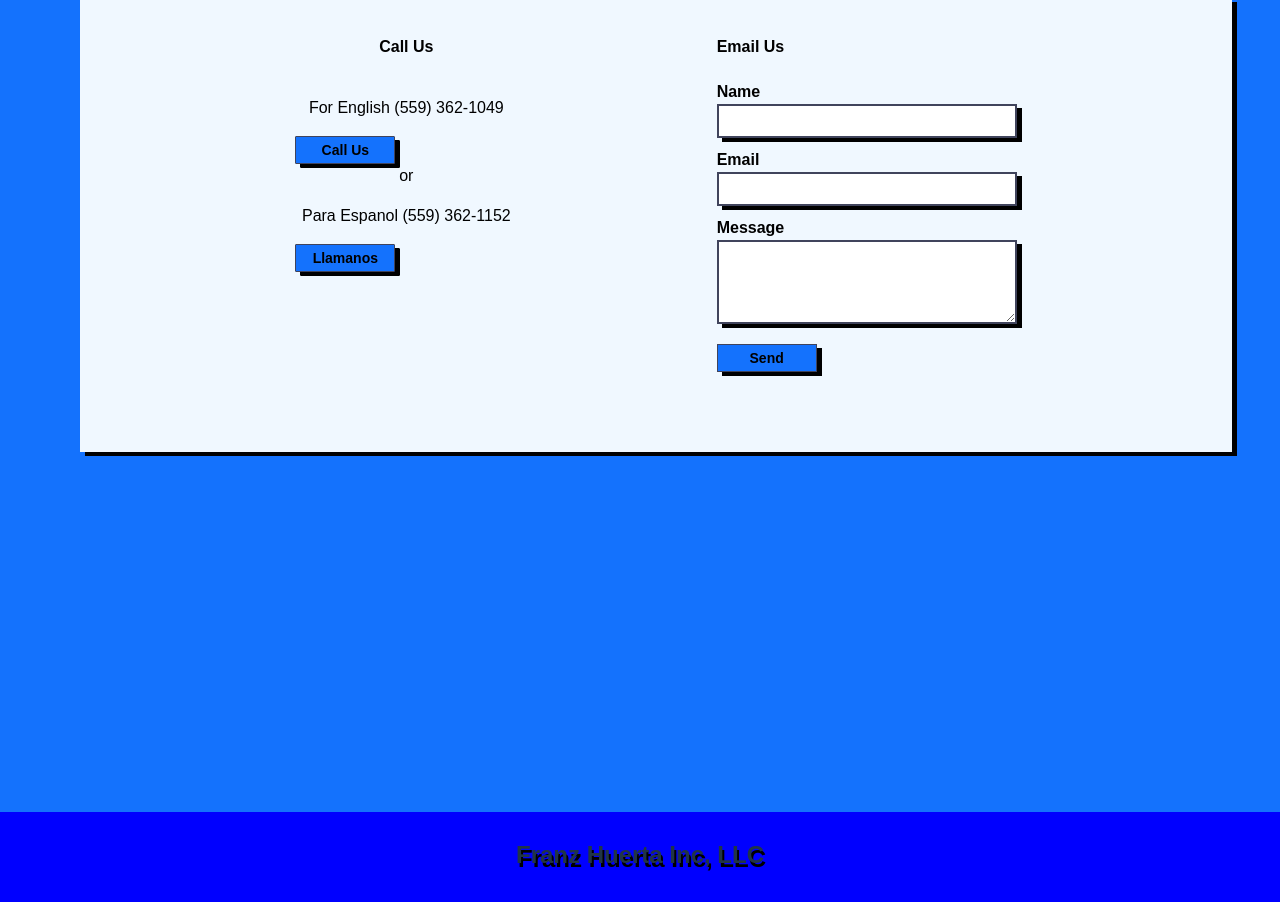
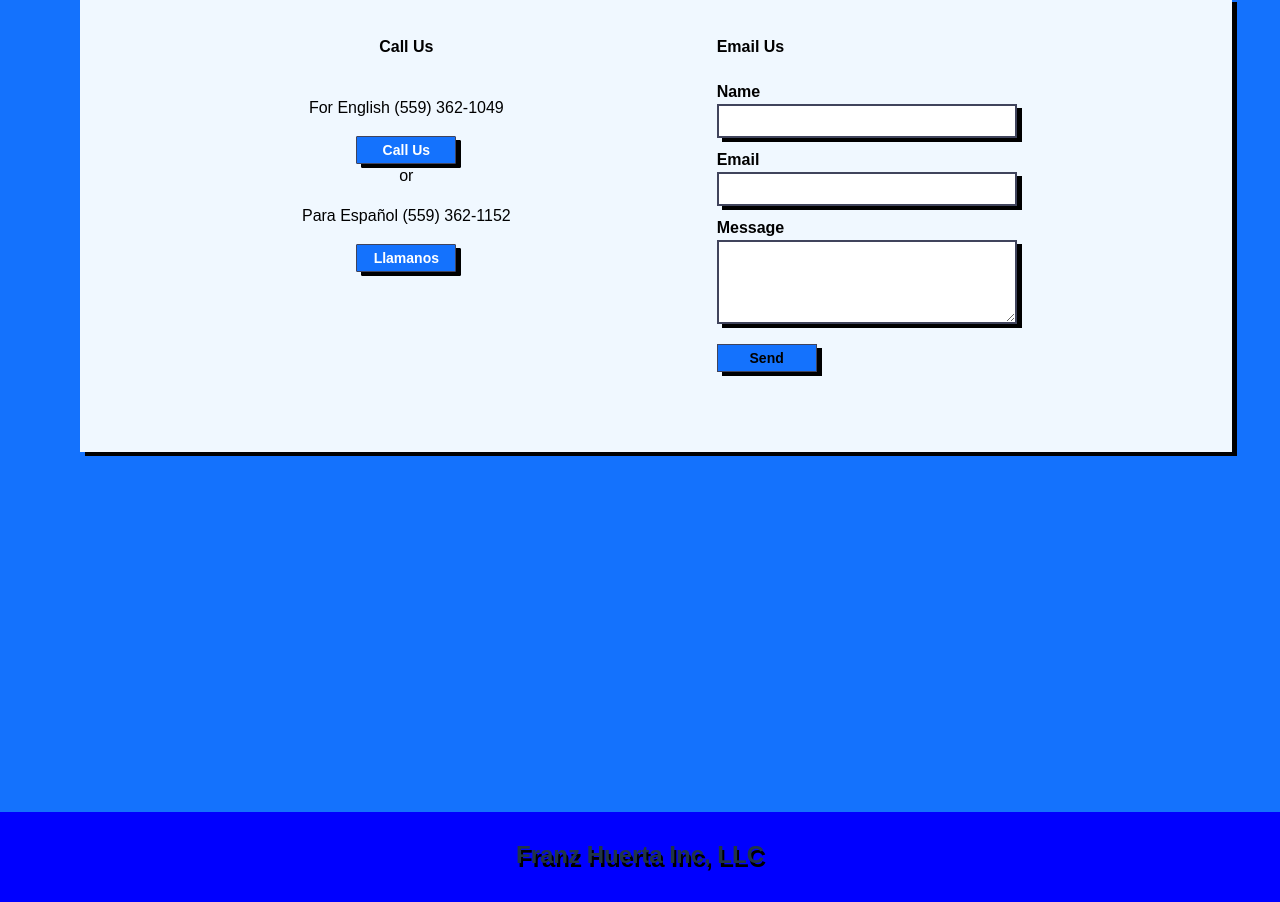
Before and after one commit to Erodri6z/fh-inc, a React (Vite) app: page / in a window 1280 px wide. Shown: the part 3692-4594 px from the top of the page. Built offline with nearby package versions, Linux system fonts and the light colour scheme; no server answers.

Commit message:
connect the backend to the fornt end

```diff
--- a/package.json
+++ b/package.json
@@ -11,6 +11,7 @@
   },
   "dependencies": {
     "@emailjs/browser": "^4.3.3",
+    "axios": "^1.7.2",
     "react": "^18.2.0",
     "react-dom": "^18.2.0",
     "react-router-dom": "^6.23.1",
--- a/src/App.jsx
+++ b/src/App.jsx
@@ -10,9 +10,26 @@ import Contact from './components/Comtact/contact'
 import Footer from './components/Footer/footer'
 import { Element } from 'react-scroll'
 // import { Route, Switch } from 'react-router-dom'
+import React, { useEffect, useState } from 'react'
+import { getMessage } from './services/email.js'
 
 function App() {
 
+  const [message, setMessage] = useState('');
+
+  useEffect(() => {
+    const fetchMessage = async () => {
+      try {
+        const data = await getMessage();
+        setMessage(data.message);
+      } catch (error) {
+        console.error('Error fetching message:', error);
+      }
+    };
+
+    fetchMessage();
+  }, []);
+  console.log(message)
 
   return (
     <>
--- a/src/components/Comtact/contact.css
+++ b/src/components/Comtact/contact.css
@@ -61,6 +61,8 @@
 
 .call-btn{
   border-radius: 1px;
+  color: white;
+
 }
 
 .btn-send, .call-btn{
--- a/src/components/Comtact/contact.jsx
+++ b/src/components/Comtact/contact.jsx
@@ -28,11 +28,16 @@ function Contact () {
       <div className='contact-div'>
         <div className='call'>
           <h4>Call Us</h4>
+
           <p>For English (559) 362-1049</p>
+          <a href="tel:559-362-1049">
           <button className='call-btn'>Call Us</button>
+          </a>
           or
-          <p>Para Espanol (559) 362-1152</p>
+          <p>Para Español (559) 362-1152</p>
+          <a href="tel:559-362-1152">
           <button className='call-btn'>Llamanos</button>
+          </a>
         </div>
         <div className='email'>
           <h4>Email Us</h4>
--- /dev/null
+++ b/src/services/email.js
@@ -0,0 +1,14 @@
+import axios from 'axios';
+
+const API_URL = import.meta.env.VITE_API_URL;
+console.log("API_URL:", API_URL)
+
+export const getMessage = async () => {
+  try {
+    const response = await axios.get(`${API_URL}/message`)
+    return response.data
+  } catch (error) {
+    console.error('Error fetching message', error);
+    throw error;
+  }
+};
```
Also changed, not shown: 1 other file (tests, documents, lock files or other folders).
